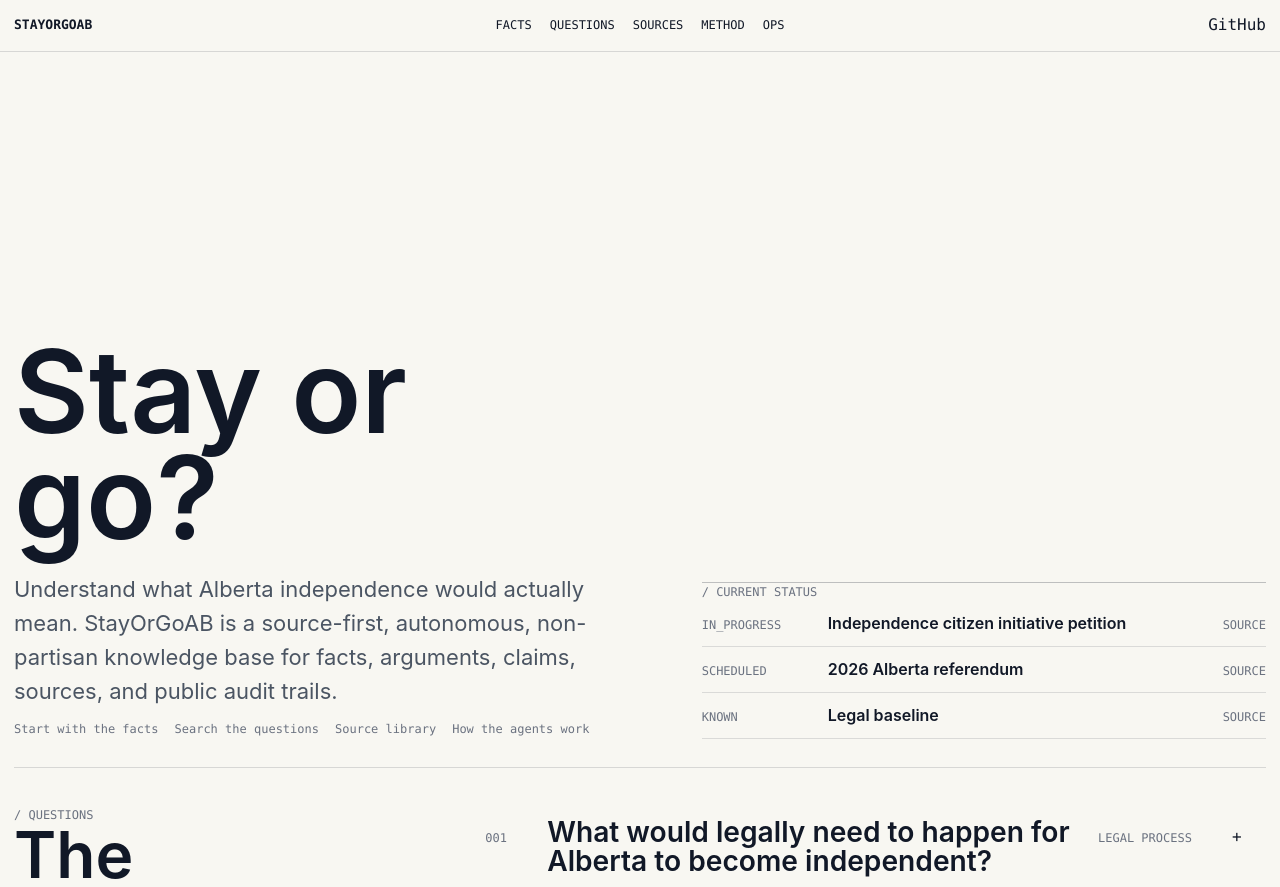
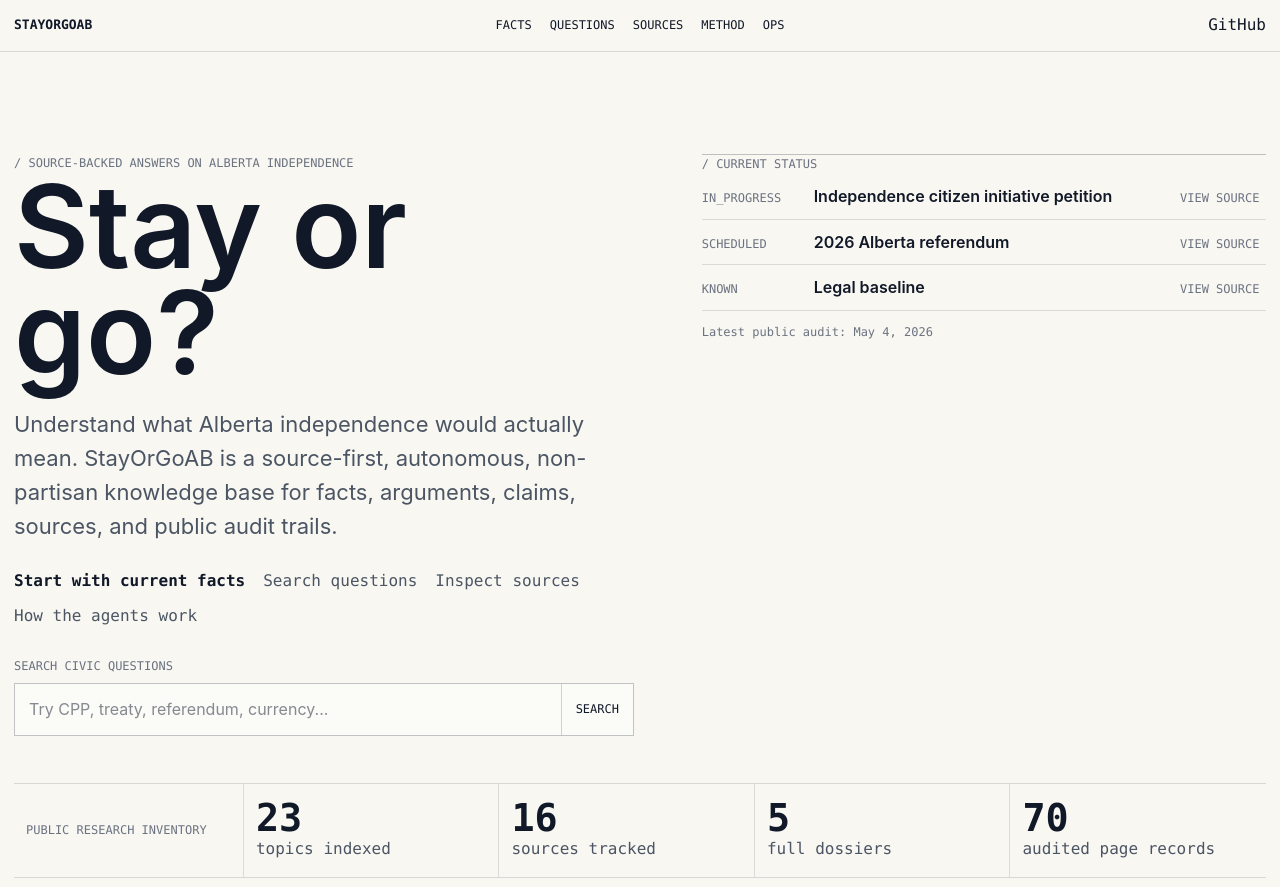
Before and after one commit to chrisdothinger/stayorgoab, a Next.js app: page / in a window 1280 px wide. Shown: the top 887 px of the page. Built offline with nearby package versions, Linux system fonts and the light colour scheme.

Commit message:
feat: polish home and questions UX

```diff
--- a/content/changelog.yml
+++ b/content/changelog.yml
@@ -1,4 +1,14 @@
 entries:
+  - id: change-2026-05-04-home-questions-ux
+    date: "2026-05-04"
+    type: ux
+    summary: "Upgraded homepage and Questions UX with civic search, trust inventory, richer filters, maturity legend, and clearer expandable rows."
+    files_changed:
+      - src/app/page.tsx
+      - src/components/TopicSearch.tsx
+      - src/app/globals.css
+      - tests/a11y.spec.ts
+      - STATUS.md
   - id: change-2026-05-04-ops-ux-validation
     date: "2026-05-04"
     type: validation
--- a/src/app/globals.css
+++ b/src/app/globals.css
@@ -112,6 +112,11 @@
   min-height: calc(100vh - 84px);
   padding: clamp(48px, 8vw, 128px) 0 28px;
   border-bottom: 1px solid rgba(17, 24, 39, 0.14);
+}
+
+.hero-focused {
+  align-items: start;
+  min-height: min(820px, calc(100vh - 68px));
 }
 
 .hero h1 {
@@ -274,6 +279,10 @@
   margin: 24px 0;
 }
 
+.filter-panel-wide {
+  grid-template-columns: minmax(240px, 1fr) repeat(4, minmax(116px, 170px));
+}
+
 .filter-panel input,
 .filter-panel select {
   width: 100%;
@@ -324,6 +333,169 @@
   color: var(--secondary);
 }
 
+.primary-actions {
+  display: flex;
+  flex-wrap: wrap;
+  gap: 10px 18px;
+  margin-top: 26px;
+  align-items: center;
+}
+
+.primary-actions a {
+  color: var(--secondary);
+}
+
+.primary-actions .primary-link {
+  color: var(--ink);
+  font-weight: 700;
+  text-decoration-thickness: 2px;
+}
+
+.home-search {
+  margin-top: 28px;
+  max-width: 620px;
+}
+
+.home-search label {
+  display: block;
+  color: var(--muted);
+  font-size: 12px;
+  text-transform: uppercase;
+  margin-bottom: 8px;
+}
+
+.home-search div {
+  display: grid;
+  grid-template-columns: minmax(0, 1fr) auto;
+  border: 1px solid rgba(17, 24, 39, 0.25);
+  background: rgba(255, 255, 255, 0.42);
+}
+
+.home-search input,
+.home-search button {
+  border: 0;
+  background: transparent;
+  padding: 13px 14px;
+  color: var(--ink);
+}
+
+.home-search button {
+  border-left: 1px solid rgba(17, 24, 39, 0.18);
+  cursor: pointer;
+  font-family: "SFMono-Regular", Consolas, "Liberation Mono", monospace;
+  text-transform: uppercase;
+  font-size: 12px;
+}
+
+.status-panel .data-row {
+  grid-template-columns: minmax(96px, 0.26fr) minmax(0, 1fr) minmax(86px, auto);
+}
+
+.status-footnote {
+  padding-top: 12px;
+  color: var(--muted);
+  font-size: 12px;
+}
+
+.trust-strip {
+  display: grid;
+  grid-template-columns: minmax(160px, 0.9fr) repeat(4, minmax(0, 1fr));
+  border-bottom: 1px solid rgba(17, 24, 39, 0.14);
+}
+
+.trust-strip-label {
+  padding: 15px 12px;
+  color: var(--muted);
+  border-right: 1px solid rgba(17, 24, 39, 0.12);
+  text-transform: uppercase;
+  font-size: 12px;
+  align-self: stretch;
+  display: flex;
+  align-items: center;
+}
+
+.trust-strip a {
+  padding: 15px 12px;
+  text-decoration: none;
+  border-right: 1px solid rgba(17, 24, 39, 0.12);
+  color: var(--secondary);
+}
+
+.trust-strip a:last-child {
+  border-right: 0;
+}
+
+.trust-strip strong {
+  display: block;
+  color: var(--ink);
+  font-size: clamp(24px, 3vw, 42px);
+  line-height: 1;
+  font-weight: 620;
+}
+
+.index-toolbar {
+  display: flex;
+  flex-wrap: wrap;
+  gap: 8px 18px;
+  align-items: center;
+  padding: 12px 0;
+  border-block: 1px solid rgba(17, 24, 39, 0.13);
+  color: var(--secondary);
+}
+
+.index-toolbar strong {
+  color: var(--ink);
+}
+
+.index-toolbar button,
+.active-filter {
+  border: 0;
+  background: var(--navy) !important;
+  color: var(--paper) !important;
+  padding: 3px 7px !important;
+  cursor: pointer;
+}
+
+.maturity-legend {
+  display: flex;
+  flex-wrap: wrap;
+  gap: 8px 14px;
+  align-items: baseline;
+  padding: 14px 0;
+  border-bottom: 1px solid rgba(17, 24, 39, 0.13);
+}
+
+.legend-item {
+  color: var(--secondary);
+  font-size: 12px;
+  text-transform: uppercase;
+}
+
+.legend-item strong {
+  color: var(--ink);
+}
+
+.category-disclosure {
+  border-bottom: 1px solid rgba(17, 24, 39, 0.13);
+}
+
+.category-disclosure summary {
+  cursor: pointer;
+  padding: 12px 0;
+  color: var(--secondary);
+  text-transform: uppercase;
+  font-size: 12px;
+}
+
+.empty-state {
+  padding: 28px 0;
+  color: var(--secondary);
+}
+
+.questions-preview p {
+  color: var(--secondary);
+}
+
 .footer {
   border-top: 1px solid rgba(17, 24, 39, 0.14);
   padding: 22px 14px;
@@ -338,6 +510,7 @@
   .hero,
   .grid-two,
   .filter-panel,
+  .trust-strip,
   .ops-grid,
   .footer {
     grid-template-columns: 1fr;
--- a/src/app/page.tsx
+++ b/src/app/page.tsx
@@ -1,48 +1,73 @@
 import Link from 'next/link';
+import { buildAuditManifest } from '@/lib/audit';
 import { loadRepositoryContent } from '@/lib/content';
+
+function latestAuditDate(generatedAt: string) {
+  return new Intl.DateTimeFormat('en-CA', { dateStyle: 'medium', timeZone: 'UTC' }).format(new Date(generatedAt));
+}
 
 export default function HomePage() {
   const content = loadRepositoryContent();
+  const manifest = buildAuditManifest(content);
   const statusItems = Array.isArray(content.status.items) ? content.status.items as Array<Record<string, string>> : [];
   const popular = content.topics.slice(0, 5);
+  const fullDossiers = content.topics.filter((topic) => topic.state === 'full_dossier').length;
 
   return (
     <>
-      <section className="hero">
+      <section className="hero hero-focused">
         <div>
+          <div className="section-label mono">/ Source-backed answers on Alberta independence</div>
           <h1>Stay or go?</h1>
           <p>Understand what Alberta independence would actually mean. StayOrGoAB is a source-first, autonomous, non-partisan knowledge base for facts, arguments, claims, sources, and public audit trails.</p>
-          <div className="source-trail mono">
-            <Link href="/facts">Start with the facts</Link>
-            <Link href="/questions">Search the questions</Link>
-            <Link href="/sources">Source library</Link>
+          <div className="primary-actions mono" aria-label="Primary paths">
+            <Link className="primary-link" href="/facts">Start with current facts</Link>
+            <Link href="/questions">Search questions</Link>
+            <Link href="/sources">Inspect sources</Link>
             <Link href="/method">How the agents work</Link>
           </div>
+          <form className="home-search" action="/questions/" method="get" role="search" aria-label="Search civic questions">
+            <label className="mono" htmlFor="home-question-search">Search civic questions</label>
+            <div>
+              <input id="home-question-search" name="q" type="search" placeholder="Try CPP, treaty, referendum, currency..." />
+              <button type="submit">Search</button>
+            </div>
+          </form>
         </div>
-        <aside className="status-readout" aria-label="Current status">
+        <aside className="status-readout status-panel" aria-label="Current status">
           <div className="section-label mono">/ Current status</div>
           {statusItems.map((item) => (
             <div className="data-row" key={item.id}>
               <span className="mono row-meta">{item.state}</span>
               <strong>{item.label}</strong>
-              <span className="mono row-meta">source</span>
+              <Link className="mono row-meta" href="/sources">View source</Link>
             </div>
           ))}
+          <div className="mono status-footnote">Latest public audit: {latestAuditDate(manifest.generated_at)}</div>
         </aside>
       </section>
 
-      <section className="section grid-two">
+      <section className="trust-strip mono" aria-label="Public trust signals">
+        <div className="trust-strip-label">Public research inventory</div>
+        <Link href="/questions"><strong>{content.topics.length}</strong> topics indexed</Link>
+        <Link href="/sources"><strong>{content.sources.length}</strong> sources tracked</Link>
+        <Link href="/questions"><strong>{fullDossiers}</strong> full dossiers</Link>
+        <Link href="/audit"><strong>{manifest.pages.length}</strong> audited page records</Link>
+      </section>
+
+      <section className="section grid-two questions-preview">
         <div>
           <div className="section-label mono">/ Questions</div>
           <h2>The questions that matter</h2>
+          <p>Start with the most developed dossiers, then scan the sparse research queue without mistaking it for finished work.</p>
         </div>
         <div className="link-list">
           {popular.map((topic, index) => (
             <div className="index-row" key={topic.slug}>
               <span className="mono row-meta">{String(index + 1).padStart(3, '0')}</span>
               <Link href={`/questions/${topic.slug}`}>{topic.title}</Link>
-              <span className="mono row-meta state">{topic.category}</span>
-              <span className="mono">+</span>
+              <span className="mono row-meta state">{topic.state.replaceAll('_', ' ')}</span>
+              <span className="mono">→</span>
             </div>
           ))}
         </div>
```
Also changed, not shown: src/components/TopicSearch.tsx (+90 -16 lines), 2 other files (tests, documents, lock files or other folders).
